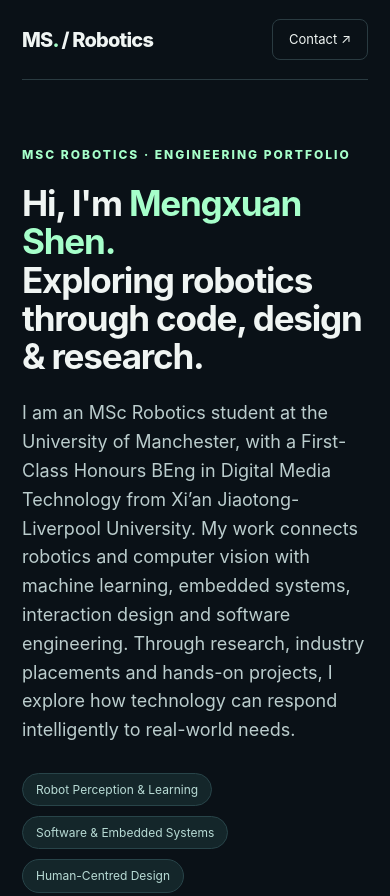
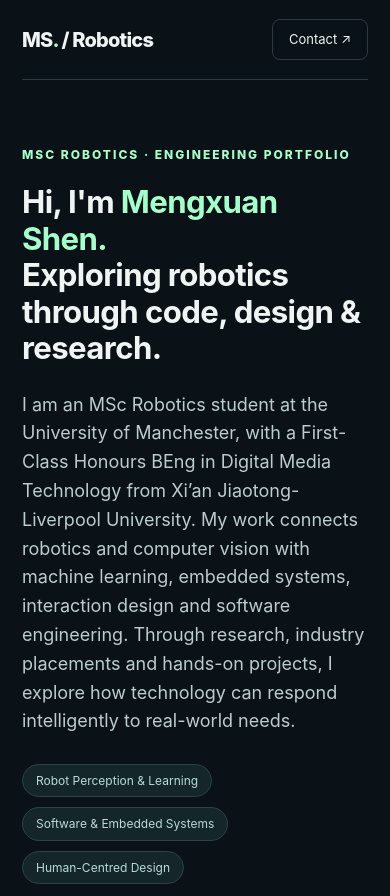
Before and after one commit to Shine574269/1, a plain HTML site: page index.html in a window 390 px wide. Shown: the top 896 px of the page. Drawn offline with Linux system fonts and the light colour scheme.

Commit message:
Reduce oversized hero typography across screen sizes

```diff
--- a/index.html
+++ b/index.html
@@ -15,8 +15,8 @@
 /* Final typography and contact layout refinements */
 .research-panel{display:flex;flex-direction:column;justify-content:flex-start;gap:5px}.research-panel h3{font-size:clamp(21px,2.1vw,27px);line-height:1.24;letter-spacing:-.45px;overflow-wrap:break-word;margin:7px 0 12px;max-width:23ch}.research-panel p{margin:0 0 12px;line-height:1.7}.research-kicker{font-size:11px;letter-spacing:2px;font-weight:800;color:var(--mint)}.callout{flex-wrap:wrap}.callout>div:first-child{flex:1 1 320px;min-width:0}.callout>.btn{flex:0 0 auto;display:inline-flex;align-items:center;justify-content:center;gap:9px;width:auto;min-width:0;max-width:100%;white-space:nowrap;padding:12px 17px;font-size:14px;line-height:1.25}.callout>.btn.primary{white-space:nowrap}.callout>#copy-email{white-space:nowrap}.callout>.btn.primary span{display:inline-block}@media(max-width:650px){.callout{align-items:flex-start;gap:12px;padding:23px}.callout>div:first-child{flex:1 1 100%;margin-bottom:6px}.callout>.btn{width:auto;flex:0 1 auto;font-size:13px;padding:11px 13px}.research-panel h3{max-width:unset;font-size:23px}}
 
-/* Flexible hero headline: avoid giant words overflowing on laptop/tablet screens */
-.hero h1{font-size:clamp(40px,5.5vw,76px);line-height:1.09;letter-spacing:-.045em;overflow-wrap:normal}.hero h1 em{font-style:normal;color:var(--mint)}@media(max-width:850px){.hero h1{font-size:clamp(36px,7.8vw,64px)}}@media(max-width:600px){.hero h1{font-size:clamp(34px,9vw,49px);letter-spacing:-.035em}}
+/* Compact hero typography for laptop and tablet */
+.hero h1{font-size:clamp(32px,3.55vw,54px);line-height:1.17;letter-spacing:-.025em;overflow-wrap:break-word;max-width:24ch}.hero h1 em{font-style:normal;color:var(--mint)}@media(max-width:850px){.hero h1{font-size:clamp(32px,5.2vw,46px);max-width:26ch}}@media(max-width:600px){.hero h1{font-size:clamp(30px,8vw,40px);letter-spacing:-.02em}}
 </style>
 </head>
 <body>
```
